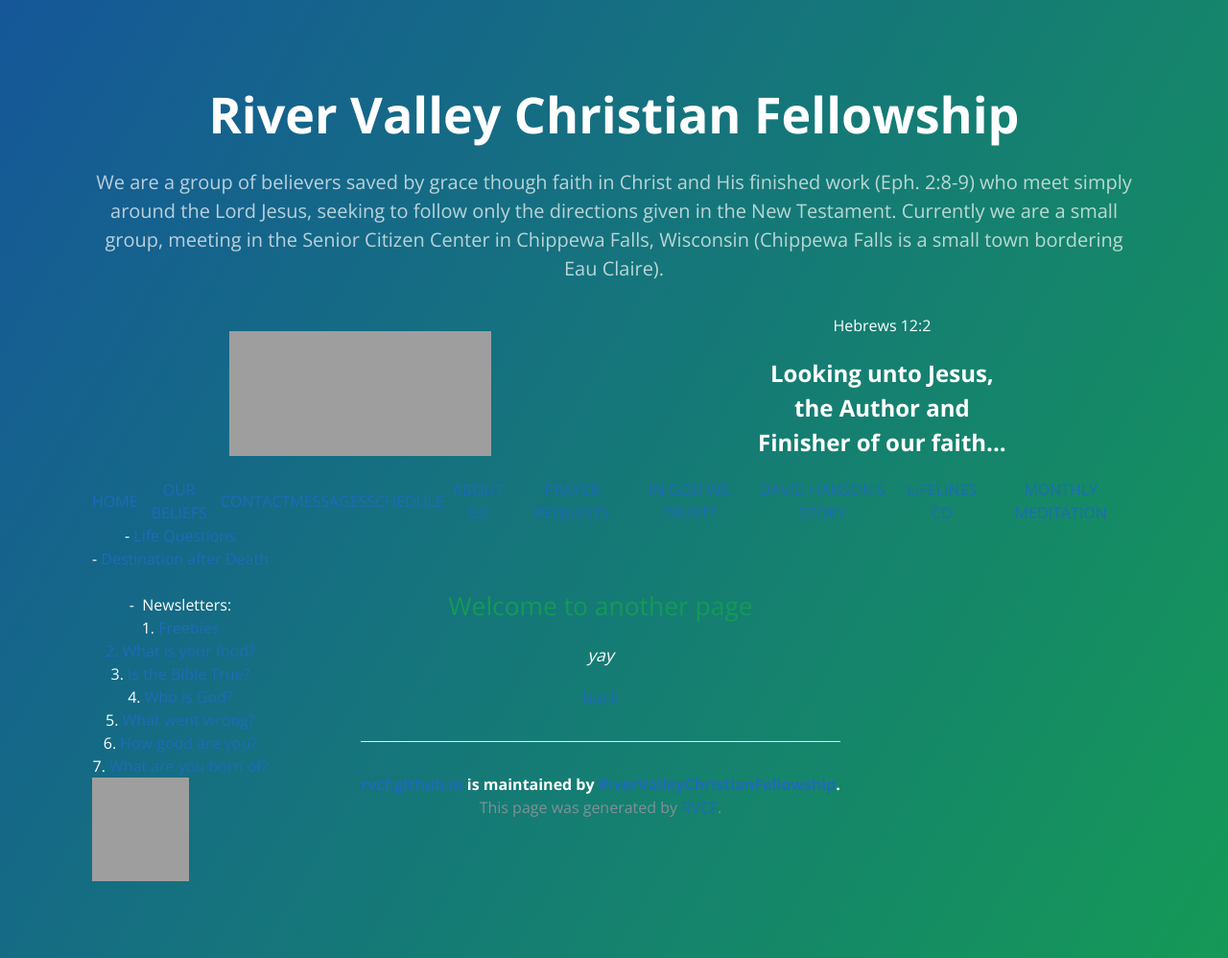
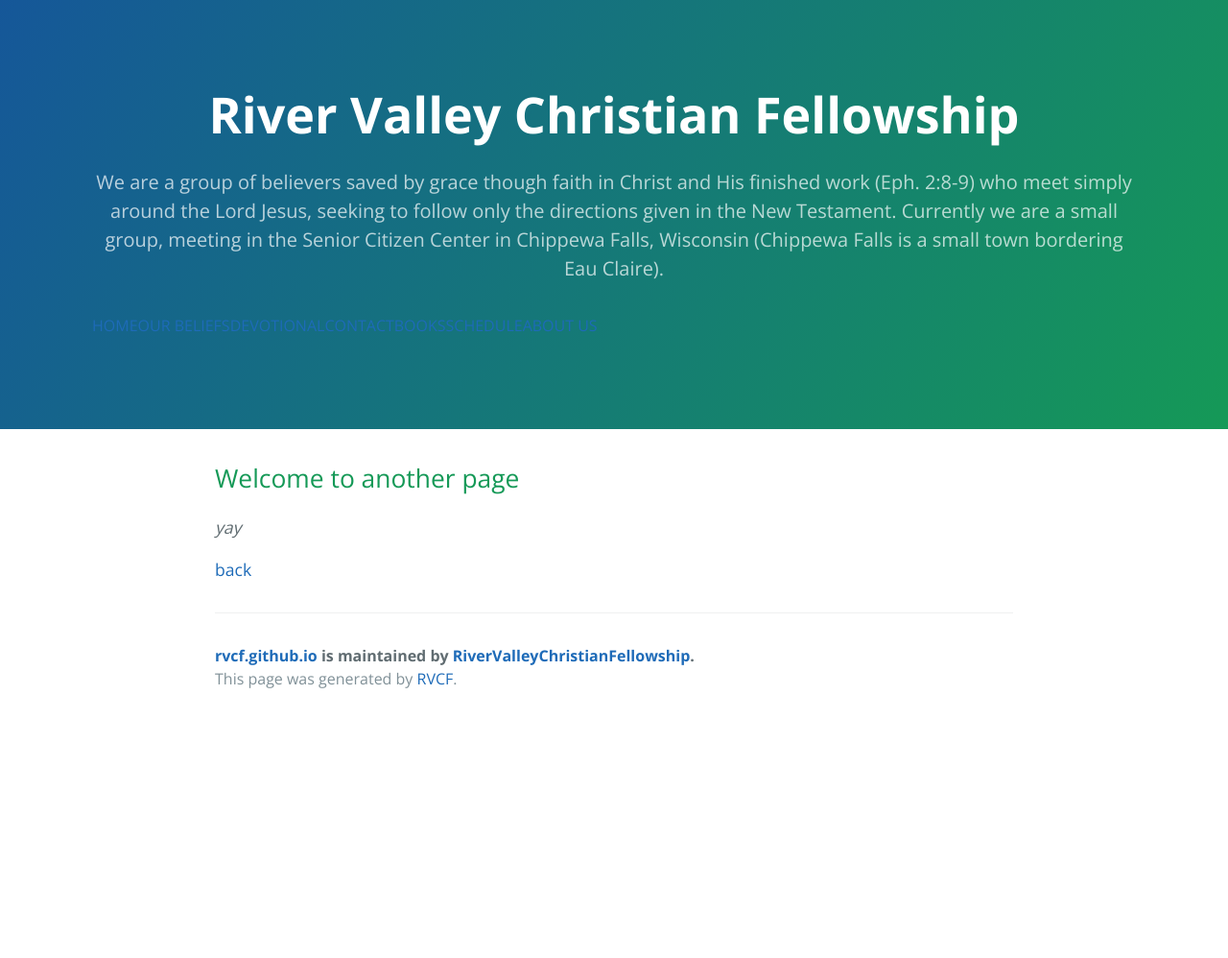
Before and after one commit to RiverValleyChristianFellowship/rvcf.github.io, a Jekyll site: the page built from another-page.md, in a window 1280 px wide. Shown: the whole page at 96% size. Built offline with Jekyll 4.4.1, drawn with Linux system fonts in a browser that asks for light colours; our own code applies the rules of GitHub Pages for plain Markdown files; after the commit the page ends 900 px from its top, so only the background shows below that; grey boxes are pictures that could not be loaded.

Commit message:
revert back

```diff
--- a/_includes/head.html
+++ b/_includes/head.html
@@ -6,64 +6,23 @@
           {% else %} {{ site.title }}
           {% endif %}
         </title>
+        <html>
         <body>
-
-
-                <div class="head">
-                <table width="100%">
-                  <tr>
-                       <td align="center"><img src="img/rvcf_head.gif" width="273" height="130" border="0">
-                       </td>
-                       <td>
-                       <div class="headRef">Hebrews 12:2
-                       <div class="headText"><h2>Looking unto Jesus,<br>the Author and<br />Finisher of our faith...</h2></div></div>
-                   </td></tr>
-                </table>
-                </div>
-
-                <!-- the main global menu -->
-
-                <div class="menu">
-                  <table class="menu"><tr>
-                     <td class="menu"><a href="index.php" class="menu">HOME</a></td>
-                     <td class="menu"><a href="beliefs1.php" class="menu">OUR BELIEFS</a></td>
-                <!--     <td class="menu"><a href="cg.php" class="menu">DEVOTIONAL</a></td>  -->
-                     <td class="menu"><a href="contact.php" class="menu">CONTACT</a></td>
-                <td class="menu"><a href="messages.php" class="menu">MESSAGES</a></td>
-                     <td class="menu"><a href="schedule.php" class="menu">SCHEDULE</a></td>
-                     <td class="menu"><a href="about.php" class="menu">ABOUT US</a></td>
-                 <td class="menu"><a href="prayerRequests.php" class="menu">PRAYER REQUESTS</a></td>
-                 <td class="menu"><a href="freedom.php" class="menu">IN GOD WE TRUST?</a></td>
-                <td class="menu"><a href="updatesondavid.php" class="menu">DAVID HANSON'S STORY</a></td>
-                <td class="menu"><a href="lifelines.php" class="menu">LIFELINES CD</a></td>
-                <td class="menu"><a href="njh.php" class="menu">MONTHLY MEDITATION</a></td>
-                   </tr></table>
-                </div>
-
-                 <!-- table holding logos and links -->
-                <table cellspacing="0" cellpadding="0">
-                   <tr>
-                      <td>
-                           <div class="tractMenu">
-                           -&nbsp;<a href="DH01.php">Life Questions</a><br />
-                           -&nbsp;<a href="DH06_short.php">Destination after Death</a>
-                           <br /><br />
-                           -&nbsp; Newsletters:<br />
-                           <div class="tractCol">
-                            1.&nbsp;<a href="CM00_freebies.php">Freebies<a/><br />
-                                2.&nbsp;<a href="CM01_feeding.php">What is your food?</a><br />
-                                3.&nbsp;<a href="CM02_bible.php">Is the Bible True?</a><br />
-                                4.&nbsp;<a href="CM03_God.php">Who is God?</a><br />
-                                5.&nbsp;<a href="CM04_sin.php">What went wrong?</a><br />
-                                6.&nbsp;<a href="CM05_law.php">How good are you?</a><br />
-                                7.&nbsp;<a href="CM06_birth.php">What are you born of?</a><br />
-                           </div></div>
-                           <div class="tractImg">
-                               <img src="img/wi_logo.gif" alt="Chippewa Falls, WI" width="101" height="108" align="left">
-                           </div>
-                      </td>
-
-                      <td>
+        <p>
+        <font color="red">
+            <div class="menu">
+                <table class="menu"><tr>
+                   <td class="menu"><a href="index" class="menu">HOME</a></td>
+                   <td class="menu"><a href="beliefs1" class="menu">OUR BELIEFS</a></td>
+                   <td class="menu"><a href="cg" class="menu">DEVOTIONAL</a></td>
+                   <td class="menu"><a href="contact" class="menu">CONTACT</a></td>
+                   <td class="menu"><a href="books" class="menu">BOOKS</a></td>
+                   <td class="menu"><a href="schedule" class="menu">SCHEDULE</a></td>
+                   <td class="menu"><a href="about" class="menu">ABOUT US</a></td>
+                </tr></table>
+            </div>
+        </font>
+        </p>
 
         </body>
         </html>
```
